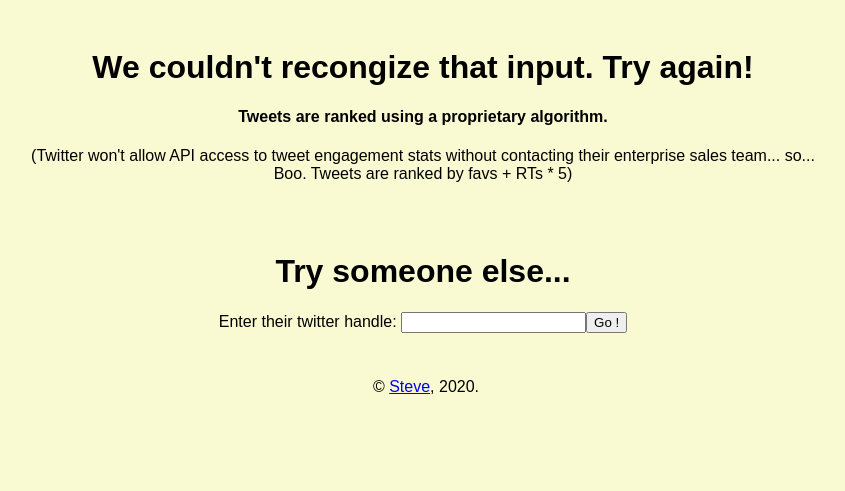
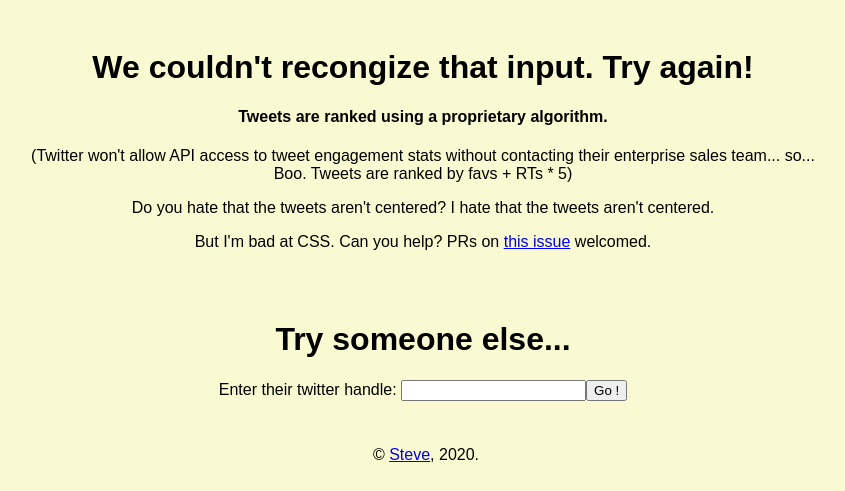
Before and after one commit to stevehind/pyramidify, a Node server app: page /handle/ in a window 1280 px wide. Shown: the top 491 px of the page, without its empty margins (217-1062 px from the left). Run offline with Node 20, Linux system fonts and the light colour scheme; some libraries are stand-ins or nearby versions.

Commit message:
Added ask for help to the results page.

```diff
--- a/views/name.pug
+++ b/views/name.pug
@@ -15,6 +15,13 @@ html(lang="en")
 
             p
               | (Twitter won't allow API access to tweet engagement stats without contacting their enterprise sales team... so... Boo. Tweets are ranked by favs + RTs * 5)
+
+            p
+              | Do you hate that the tweets aren't centered? I hate that the tweets aren't centered.
+            p
+              | But I'm bad at CSS. Can you help? PRs on
+              a(href='https://github.com/stevehind/delete-my-tweets/issues/3') this issue
+              |  welcomed.
 
             h3= easter_egg
 
```
